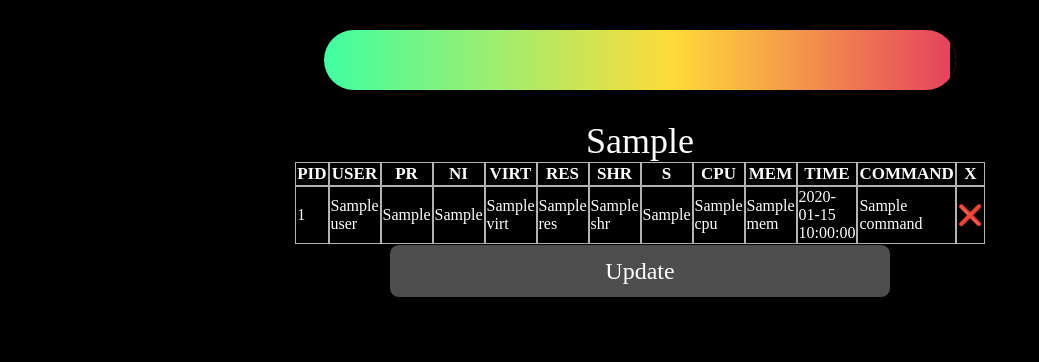
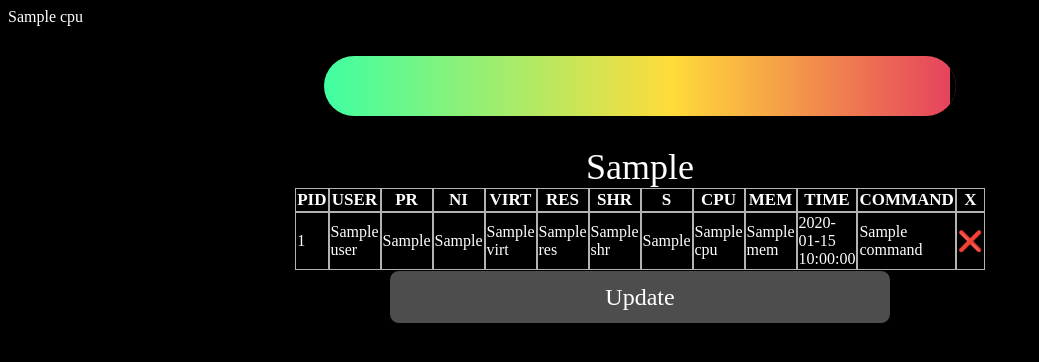
Before and after one commit to agusev2311/HtopBrowser, a Flask app: template templates/index.html in a window 1280 px wide. Shown: the top 362 px of the page, without its empty margins (0-1039 px from the left). Run offline with Flask 3, Linux system fonts and the light colour scheme; the template is opened without the code that fills it: most values are stand-ins (such as "Sample title", 1, 10 or a date in 2020).

Commit message:
cpu usage info updated

```diff
--- a/main.py
+++ b/main.py
@@ -2,6 +2,7 @@ from flask import Flask, render_template, request, send_from_directory
 import os
 import subprocess
 from bs4 import BeautifulSoup
+import psutil
 # flask --app main run
 # flask --app main run --debug --host 0.0.0.0
 
@@ -23,7 +24,7 @@ def read_top_output():
         return output
 
 def read_htop_output():
-    ans = os.popen("sleep 1; echo q | htop | aha --black --line-fix").read()
+    ans = os.popen("htop --no-color").read()
     return ans
 
 class pr():
@@ -84,17 +85,15 @@ def parse_htop(htop):
     ans = soup2.prettify()
     return ans
 
-def htop_cpu(htop):
-    soup = BeautifulSoup(htop, 'html.parser')
-    # soup.find(text='span style="font-weight:bold;filter: contrast(70%) brightness(190%);color:dimgray;"')
-    target_spans = soup.find_all('span', style="font-weight:bold;filter: contrast(70%) brightness(190%);color:dimgray;")
-    contents = [span.text.strip() for span in target_spans]
-    contents2 = []
-    for i in contents:
-        if "%" in i:
-            contents2.append(float(i[:-1]))
-    return contents2
-
+def cpu_usage():
+    cpu_percents = psutil.cpu_percent(percpu=True)
+    return cpu_percents
+def htop_cpu2(htop):
+    contents = htop.split("%")
+    for i in range(len(contents)):
+        contents[i] = contents[i][-4:]
+    print(contents)
+    return contents
 
 print(read_top_output())
 
@@ -125,7 +124,7 @@ def ret_table_css():
 @app.route('/index/')
 def index():
     top_parse = parse_top(read_top_output())
-    return render_template('index.html', prs=top_parse[5], percent_mem=get_mem_progress_bar(parse_top(read_top_output())[3]), mem_info=get_mem_info(parse_top(read_top_output())[3]))
+    return render_template('index.html', prs=top_parse[5], percent_mem=get_mem_progress_bar(parse_top(read_top_output())[3]), mem_info=get_mem_info(parse_top(read_top_output())[3]), cpu=cpu_usage())
 
 @app.route("/table")
 def ret_table():
@@ -157,13 +156,13 @@ def kill_pr(pid):
 
 @app.route("/cpu_info")
 def cpu_info():
-    cpu_data = htop_cpu(read_htop_output())
-    return str(sum(cpu_data) / len(cpu_data))
+    cpu_data = cpu_usage()
+    return render_template('cpu_info.html', cpu=cpu_data)
 
 @app.route("/cpu_cores_count")
 def cpu_cores_count():
-    cpu_info_abc = len(htop_cpu(read_htop_output())) > 24
-    if (len(htop_cpu(read_htop_output())) > 24):
+    cpu_info_abc = len(cpu_usage()) > 24
+    if (len(cpu_usage()) > 24):
         return "0"
     else:
         return f"{len(cpu_info_abc)}"
@@ -171,8 +170,4 @@ def cpu_cores_count():
 @app.route("/cpu_info_core/<core_numb>")
 def cpu_info_core(core_numb):
     # нумирация начинается с 0
-    return htop_cpu(read_htop_output())[core_numb]
-# parse_top(read_top_output())
-# print(htop_cpu(read_htop_output()))
-# print(read_htop_output())
-# print(parse_htop())
+    return cpu_usage()[core_numb]
--- /dev/null
+++ b/templates/cpu_info.html
@@ -0,0 +1,3 @@
+<div class="cpu_info">
+    {{ cpu }}
+</div>
--- a/templates/index.html
+++ b/templates/index.html
@@ -173,10 +173,17 @@
         .max a {
             text-decoration: none;
         }
+
+        div.cpu_info {
+            color: white;
+        }
     </style>
 </head>
 
 <body>
+    <div class="cpu_info">
+        {{ cpu }}
+    </div>
     <div id="progress-bar-container" class="mem_bar">
         <div class="progress-bar-child progress"></div>
         <div class="progress-bar-child shrinker" style="width: {{percent_mem}}%;"></div>
@@ -243,6 +250,10 @@
             $.get("../../mem_info_bar", function(data) {
                 $('.mem_bar').html(data);
             });
+            $.get("../../cpu_info", function(data) {
+                $('.cpu_info').html(data);
+            });
+
         }
         $("div.upd").on("click", function() {
             updateTable();
```
